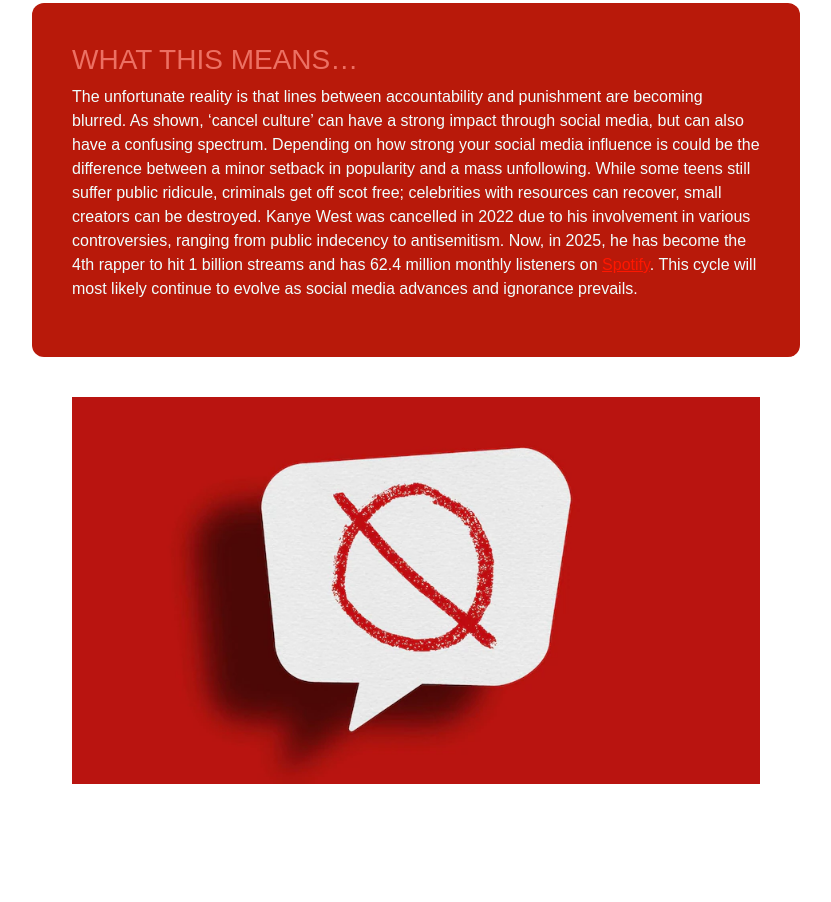
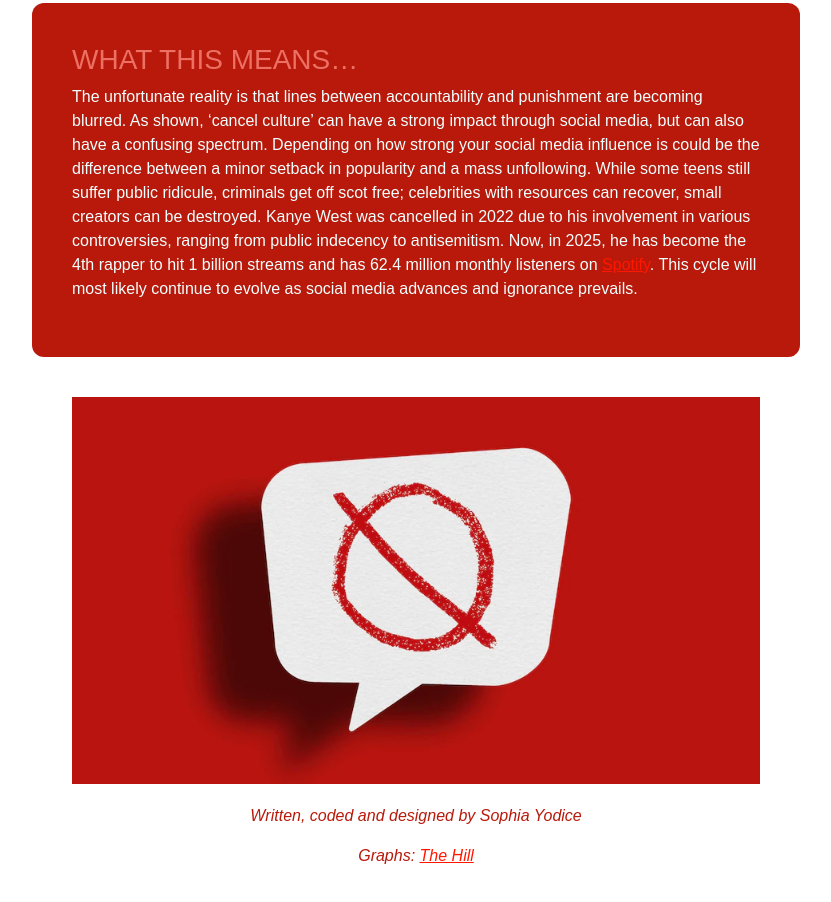
Before and after one commit to sophiayodice/sophiayodice.github.io, a plain HTML site: page projects/final project/index.html in a window 1280 px wide. Shown: the part 3106-4008 px from the top of the page, without its empty margins (224-1055 px from the left). Before the commit the page ends 3950 px from the top, so only its background shows below. Drawn offline with nearby package versions, Linux system fonts and the light colour scheme; a web font is replaced by a local one.

Commit message:
final commit

```diff
--- a/projects/final project/css/style.css
+++ b/projects/final project/css/style.css
@@ -37,7 +37,7 @@ img {
 footer {
     position: relative;
     text-align: center;
-    color: azure;
+    color: #b8190a;
 }
 
 body {
--- a/projects/final project/index.html
+++ b/projects/final project/index.html
@@ -54,6 +54,8 @@
 <div class="container-fluid white-container">
 <footer>
     <img src="img/bubble.jpg" alt="crowd" class="img-fluid">
+    <p><i>Written, coded and designed by Sophia Yodice</i></p>
+    <p><i>Graphs:</i> <a href="https://thehill.com/hilltv/what-americas-thinking/580569-poll-overwhelming-majority-say-cancel-culture-has-gone-too-far/ "><i>The Hill</i></a></p>
 </footer>
 </div>
 
```
